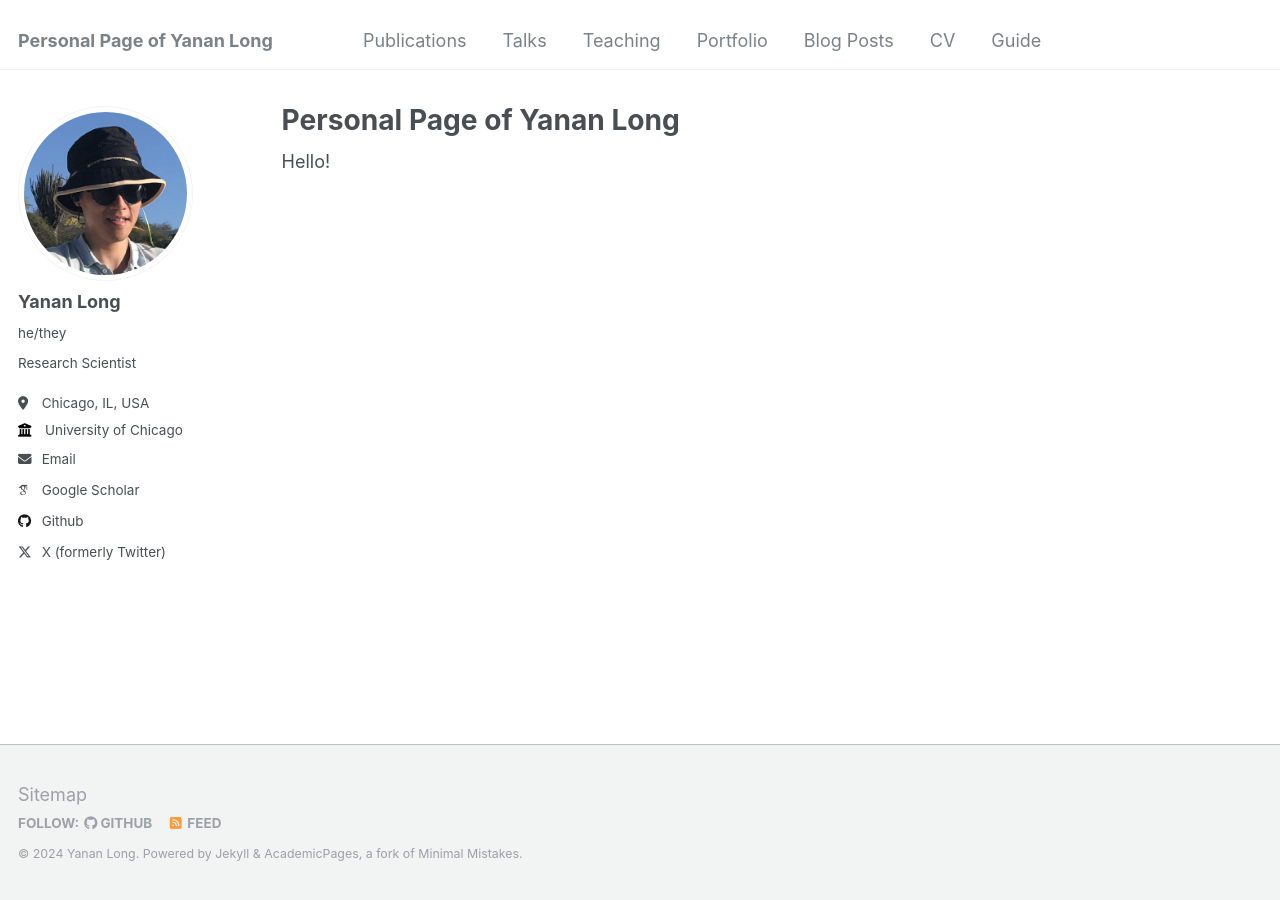
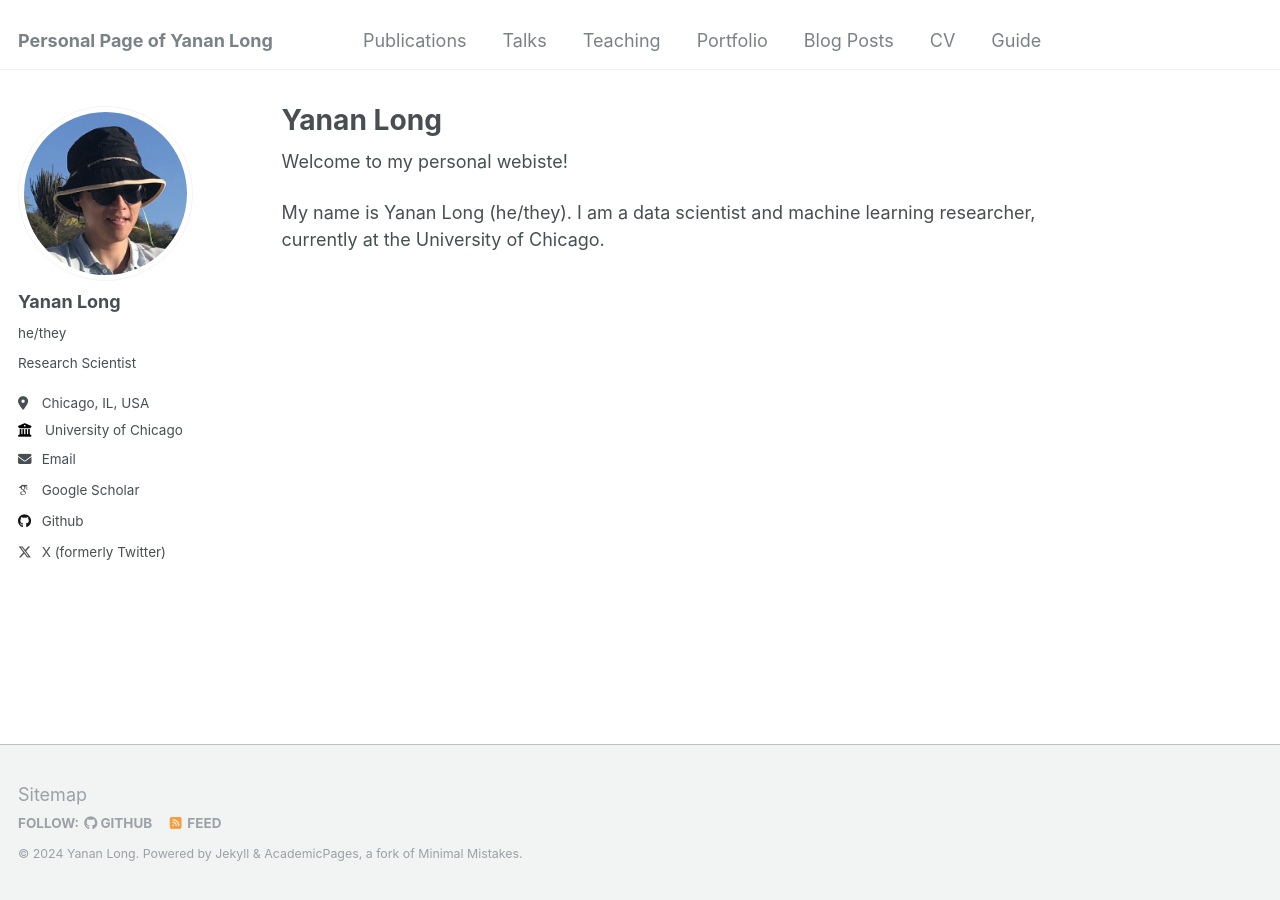
Before and after one commit to yananlong/yananlong.github.io, a Jekyll site: the page built from _pages/about.md, in a window 1280 px wide. Built offline with Jekyll 4.4.1, drawn with Linux system fonts in a browser that asks for light colours; some web fonts are replaced.

Commit message:
Update about.md

```diff
--- a/_pages/about.md
+++ b/_pages/about.md
@@ -1,10 +1,12 @@
 ---
 permalink: /
-title: "Personal Page of Yanan Long"
+title: "Yanan Long"
 author_profile: true
 redirect_from:
   - /about/
   - /about.html
 ---
 
-Hello!
+Welcome to my personal webiste!
+
+My name is Yanan Long (he/they). I am a data scientist and machine learning researcher, currently at the University of Chicago.
```
